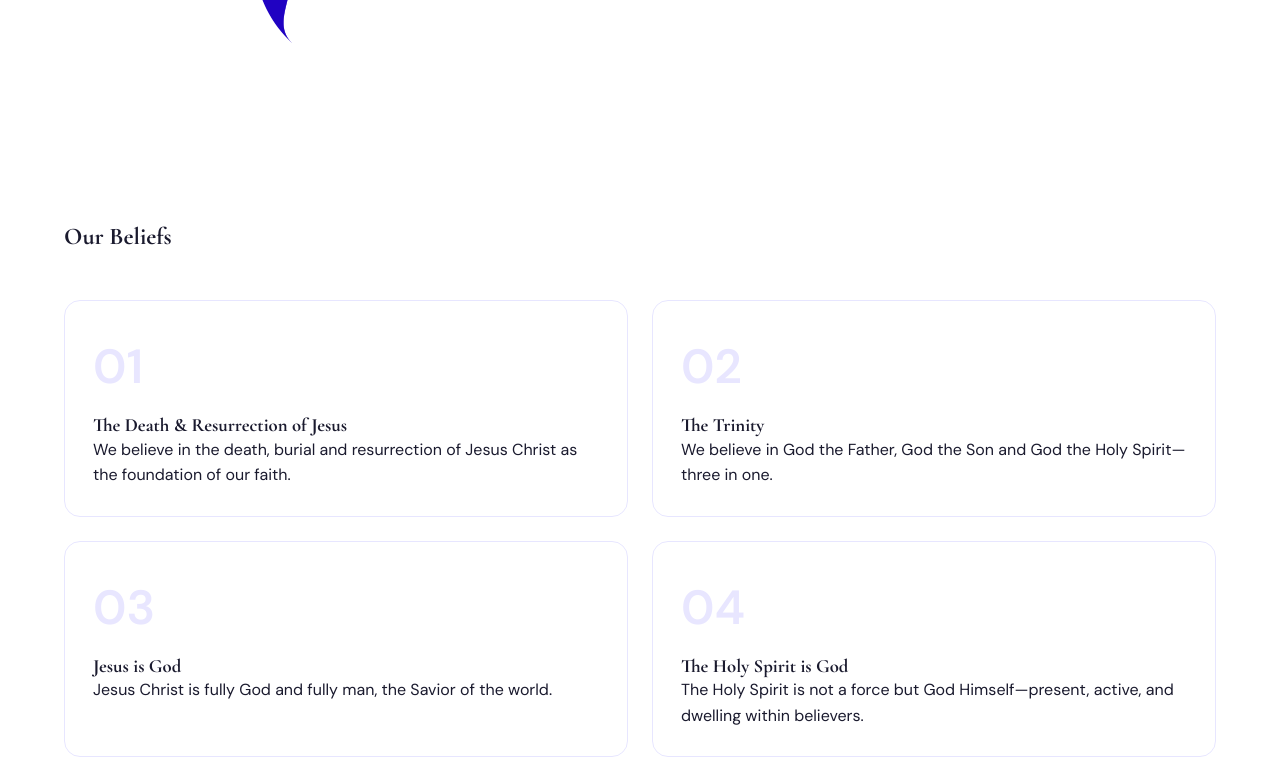
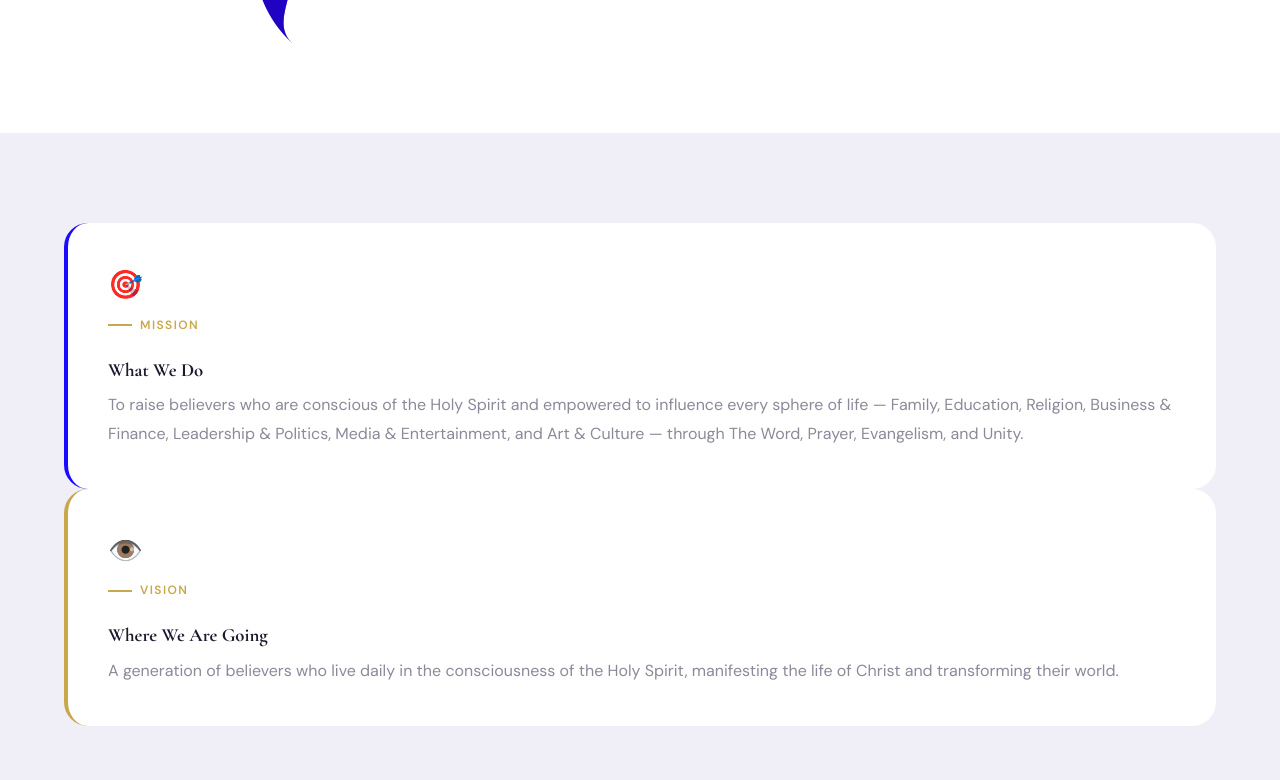
Before and after one commit to SpidaAfrica/Holyspirithub, a React (Create React App) app: page /about in a window 1280 px wide. Shown: the part 440-1220 px from the top of the page. Built offline with nearby package versions, Linux system fonts and the light colour scheme.

Commit message:
Add mission and vision sections to About page

```diff
--- a/src/pages/About.jsx
+++ b/src/pages/About.jsx
@@ -187,7 +187,53 @@ export default function About() {
           </div>
         </div>
       </section>
+      <section className="section" style={{ background: "var(--grey-light)" }}>
+        <div className="container">
 
+          <div className="mission-vision-grid">
+
+            {/* MISSION */}
+            <div style={{
+              background: "white",
+              borderRadius: 24,
+              padding: 40,
+              borderLeft: "4px solid var(--blue)"
+            }}>
+              <div style={{ fontSize: 28 }}>🎯</div>
+              <div className="label">Mission</div>
+
+              <h3 style={{ margin: "10px 0" }}>What We Do</h3>
+
+              <p style={{ color: "var(--grey)", lineHeight: 1.8 }}>
+                To raise believers who are conscious of the Holy Spirit and empowered
+                to influence every sphere of life — Family, Education, Religion,
+                Business & Finance, Leadership & Politics, Media & Entertainment,
+                and Art & Culture — through The Word, Prayer, Evangelism, and Unity.
+              </p>
+            </div>
+
+            {/* VISION */}
+            <div style={{
+              background: "white",
+              borderRadius: 24,
+              padding: 40,
+              borderLeft: "4px solid var(--gold)"
+            }}>
+              <div style={{ fontSize: 28 }}>👁️</div>
+              <div className="label" style={{ color: "var(--gold)" }}>Vision</div>
+
+              <h3 style={{ margin: "10px 0" }}>Where We Are Going</h3>
+
+              <p style={{ color: "var(--grey)", lineHeight: 1.8 }}>
+                A generation of believers who live daily in the consciousness of the
+                Holy Spirit, manifesting the life of Christ and transforming their world.
+              </p>
+            </div>
+
+          </div>
+
+        </div>
+      </section>
       {/* BELIEFS (NUMBERING PRESERVED) */}
       <section className="section">
         <div className="container">
```
